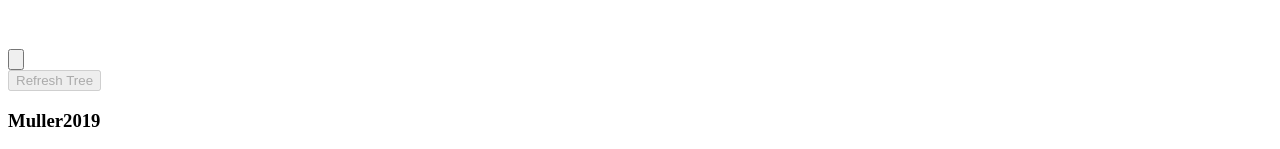
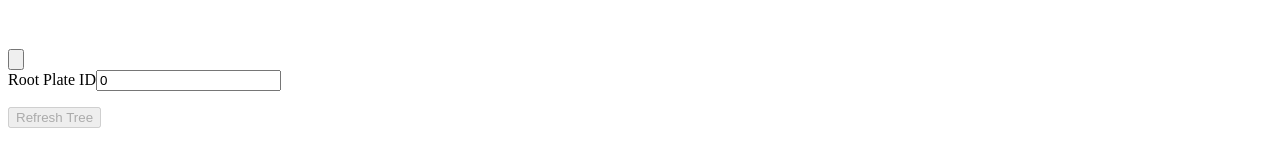
Before and after one commit to michaelchin/new-paleomap-maker, a Next.js app: page /r12ntree in a window 1280 px wide. Shown: the part 2111-2260 px from the top of the page. Built offline with nearby package versions, Linux system fonts and the light colour scheme; no server answers.

Commit message:
select root pid

```diff
--- /dev/null
+++ b/app/components/GCombobox.tsx
@@ -0,0 +1,142 @@
+"use client";
+
+import React from "react";
+
+const GCombobox = ({ allListItems, currentItem, setCurrentItem }) => {
+  const [listItems, setListItems] = React.useState([]);
+  const [showListFlag, setShowListFlag] = React.useState(false);
+
+  console.log(allListItems);
+
+  /**
+   *
+   * @param e
+   */
+  const onInputChange = (e) => {
+    console.log(e);
+    console.log(e.target.value.length);
+    if (e.target.value.length == 0) {
+      setListItems(allListItems);
+    } else {
+      setListItems(
+        listItems.filter((item: string) => {
+          return item.startsWith(e.target.value);
+        })
+      );
+    }
+  };
+
+  /**
+   *
+   * @param e
+   */
+  const onInputFocus = (e) => {
+    console.log(e);
+    setShowListFlag(true);
+    setListItems(allListItems);
+  };
+
+  /**
+   *
+   * @param e
+   */
+  const onInputFocusOut = (e) => {
+    console.log(e);
+    //setShowListFlag(false);
+    if (allListItems.includes(e.target.value)) {
+      setCurrentItem(e.target.value);
+    } else {
+      e.target.value = currentItem;
+    }
+  };
+
+  const handleItemOnClick = (item) => {
+    setCurrentItem(item);
+    console.log(item);
+    setShowListFlag(false);
+  };
+
+  return (
+    <div>
+      <div
+        className="dropback"
+        onClick={(e) => {
+          //console.log(e);
+          setShowListFlag(false);
+        }}
+      ></div>
+      <div className="pid-select">
+        <label
+          htmlFor="model-select"
+          className="block text-sm font-medium leading-6 text-gray-900"
+        >
+          Root Plate ID
+        </label>
+        <input
+          id="number-input"
+          aria-describedby="helper-text-explanation"
+          className="bg-gray-50 border border-gray-300 text-gray-900 text-sm rounded-lg focus:ring-blue-500 focus:border-blue-500 block w-full p-2.5 dark:bg-gray-700 dark:border-gray-600 dark:placeholder-gray-400 dark:text-white dark:focus:ring-blue-500 dark:focus:border-blue-500"
+          placeholder="Such as 0, 701, etc."
+          onChange={(e) => onInputChange(e)}
+          onFocus={(e) => onInputFocus(e)}
+          onBlur={(e) => onInputFocusOut(e)}
+          value={currentItem}
+          required
+        />
+
+        <div
+          id="dropdown"
+          className={`{z-10 ${
+            showListFlag ? "" : "hidden"
+          } bg-white divide-y divide-gray-100 rounded-lg shadow w-44 dark:bg-gray-700}`}
+        >
+          <ul
+            className="py-2 text-sm text-gray-700 dark:text-gray-200"
+            aria-labelledby="dropdownDefaultButton"
+          >
+            {listItems.map((item, i) => {
+              let fillColor = "none";
+              if (item == currentItem) {
+                fillColor = "#000000";
+              }
+              return (
+                <li key={i} onClick={() => handleItemOnClick(item)}>
+                  <a
+                    href="#"
+                    className="flex items-center px-4 py-2 hover:bg-gray-100 dark:hover:bg-gray-600 dark:hover:text-white"
+                  >
+                    <svg
+                      fill={fillColor}
+                      height="10px"
+                      width="10px"
+                      version="1.1"
+                      id="Capa_1"
+                      xmlns="http://www.w3.org/2000/svg"
+                      xmlnsXlink="http://www.w3.org/1999/xlink"
+                      viewBox="0 0 490 490"
+                      xmlSpace="preserve"
+                    >
+                      <g id="SVGRepo_bgCarrier" strokeWidth="0"></g>
+                      <g
+                        id="SVGRepo_tracerCarrier"
+                        strokeLinecap="round"
+                        strokeLinejoin="round"
+                      ></g>
+                      <g id="SVGRepo_iconCarrier">
+                        {" "}
+                        <polygon points="452.253,28.326 197.831,394.674 29.044,256.875 0,292.469 207.253,461.674 490,54.528 "></polygon>{" "}
+                      </g>
+                    </svg>
+                    <span style={{ marginLeft: "5px" }}>{item}</span>
+                  </a>
+                </li>
+              );
+            })}
+          </ul>
+        </div>
+      </div>
+    </div>
+  );
+};
+
+export default GCombobox;
--- a/app/components/PaleoAgeInput.tsx
+++ b/app/components/PaleoAgeInput.tsx
@@ -5,7 +5,7 @@ const PaleoAgeInput = ({ paleoAge, paleoAgeChangeHandler }) => {
         htmlFor="paleo-age-input"
         className="block text-sm font-medium text-gray-900 dark:text-white"
       >
-        PaleoAge:
+        PaleoAge
       </label>
       <div className="relative flex items-center max-w-[13rem]">
         <button
--- a/app/page.tsx
+++ b/app/page.tsx
@@ -26,7 +26,6 @@ export default function D3MapPage() {
     d3.json("https://repo.gplates.org/webdav/pmm/models.json").then(function (
       data: any
     ) {
-      console.log(data);
       setModelList(data);
     });
     return () => {
--- a/app/r12ntree/page.tsx
+++ b/app/r12ntree/page.tsx
@@ -4,6 +4,7 @@ import * as d3 from "d3";
 import { Button } from "flowbite-react";
 import Link from "next/link";
 import React, { useEffect } from "react";
+import GCombobox from "../components/GCombobox";
 import ModelInfo from "../components/ModelInfo";
 import ModelSelect from "../components/ModelSelect";
 import PaleoAgeInput from "../components/PaleoAgeInput";
@@ -21,6 +22,7 @@ export default function R12nTreePage() {
   const [dirty, setDirty] = React.useState(false);
   const [refresh, setRefresh] = React.useState(false);
   const [modelList, setModelList] = React.useState({});
+  const [rootPID, setRootPID] = React.useState("0");
 
   const d3R12nTreeSVGRef = React.useRef(null);
 
@@ -137,6 +139,11 @@ export default function R12nTreePage() {
             paleoAge={paleoAge}
             paleoAgeChangeHandler={paleoAgeChangeHandler}
           />
+          <GCombobox
+            allListItems={["0", "701", "801", "901"]}
+            currentItem={rootPID}
+            setCurrentItem={setRootPID}
+          />
           <Button
             disabled={!dirty}
             className="refresh-btn "
--- a/app/styles/global.css
+++ b/app/styles/global.css
@@ -42,6 +42,7 @@ img {
 
 .model-select,
 .proj-select,
+.pid-select,
 .paleo-age-input {
   width: 200px;
   margin: 10px auto;
@@ -53,3 +54,14 @@ img {
   stroke-width: 0px;
   fill: gray;
 }
+
+.dropback {
+  position: absolute;
+  width: 100%;
+  height: 100%;
+}
+
+.pid-select {
+  position: relative;
+  z-index: 10;
+}
```
